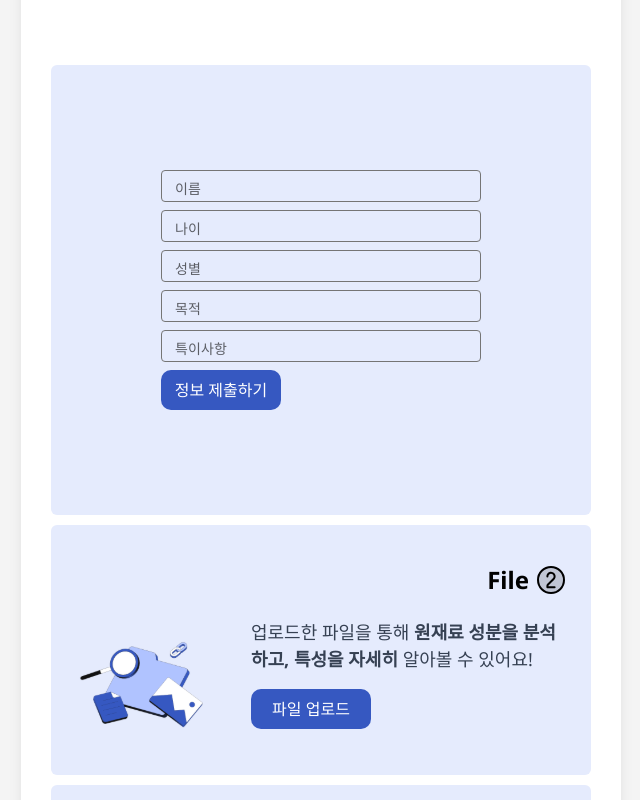
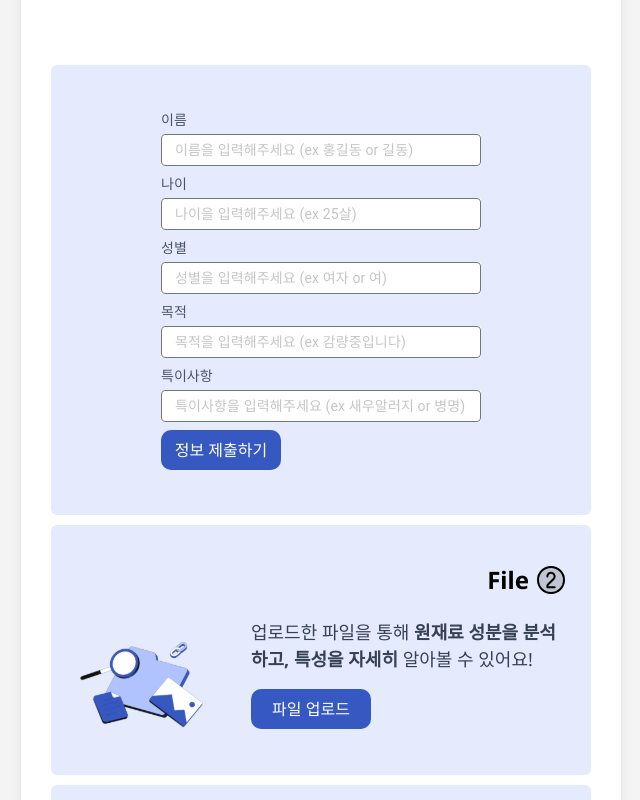
Before and after one commit to himedia-ai-project/mini-project, a Next.js app in the folder front/: page / in a window 1280 px wide. Both pictures are taken after a click on the button "정보 입력하기". Shown: the top 800 px of the page, without its empty margins (319-959 px from the left). Built offline with nearby package versions, Linux system fonts and the light colour scheme.

Commit message:
update : input

```diff
--- a/front/src/app/Component/FileBox.tsx
+++ b/front/src/app/Component/FileBox.tsx
@@ -70,7 +70,11 @@ export default function FileBox() {
                     }}
                   />
                 ) : (
-                  <p className="text-gray-500">미리보기 없음</p>
+                  <p className="text-gray-500">
+                    파일을 업로드 해주세요.
+                    <br />
+                    (.png .jpg .jpeg 가능)
+                  </p>
                 )}
               </div>
 
--- a/front/src/app/Component/InfoBox.tsx
+++ b/front/src/app/Component/InfoBox.tsx
@@ -15,37 +15,37 @@ export default function InfoBox() {
 
   const input = [
     {
-      label: "이름",
       value: name,
       placeholder: "이름을 입력해주세요 (ex 홍길동 or 길동)",
+      description: "이름",
       onChange: (e: React.ChangeEvent<HTMLInputElement>) =>
         setName(e.target.value),
     },
     {
-      label: "나이",
       value: age,
       placeholder: "나이을 입력해주세요 (ex 25살)",
+      description: "나이",
       onChange: (e: React.ChangeEvent<HTMLInputElement>) =>
         setAge(e.target.value),
     },
     {
-      label: "성별",
       value: gender,
       placeholder: "성별을 입력해주세요 (ex 여자 or 여)",
+      description: "성별",
       onChange: (e: React.ChangeEvent<HTMLInputElement>) =>
         setGender(e.target.value),
     },
     {
-      label: "목적",
       value: object,
       placeholder: "목적을 입력해주세요 (ex 감량중입니다)",
+      description: "목적",
       onChange: (e: React.ChangeEvent<HTMLInputElement>) =>
         setObject(e.target.value),
     },
     {
-      label: "특이사항",
       value: issue,
       placeholder: "특이사항을 입력해주세요 (ex 새우알러지 or 병명)",
+      description: "특이사항",
       onChange: (e: React.ChangeEvent<HTMLInputElement>) =>
         setIssue(e.target.value),
     },
@@ -66,7 +66,12 @@ export default function InfoBox() {
           isExpand ? (
             <div className="flex flex-col gap-2">
               {input.map((field, index) => (
-                <InputCommon key={index} {...field} sx={{ mb: 2 }} />
+                <div key={index} className="flex flex-col">
+                  <p className="text-gray-600 text-sm mb-1">
+                    {field.description}
+                  </p>
+                  <InputCommon {...field} sx={{ mb: 2 }} />
+                </div>
               ))}
               <ButtonCommon
                 text="정보 제출하기"
--- a/front/src/app/common/InputCommon.tsx
+++ b/front/src/app/common/InputCommon.tsx
@@ -3,7 +3,6 @@
 import { SxProps, TextField } from "@mui/material";
 
 interface InputProps {
-  label: string;
   value: string;
   onChange: (event: React.ChangeEvent<HTMLInputElement>) => void;
   type?: string;
@@ -12,7 +11,6 @@ interface InputProps {
 }
 
 const InputCommon = ({
-  label,
   value,
   onChange,
   type = "text",
@@ -20,7 +18,6 @@ const InputCommon = ({
 }: InputProps) => {
   return (
     <TextField
-      label={label}
       size="small"
       value={value}
       onChange={onChange}
@@ -31,6 +28,7 @@ const InputCommon = ({
       sx={{
         width: "320px",
         height: "32px",
+        backgroundColor: "white",
         "& .MuiInputBase-root": {
           height: "32px",
         },
```
